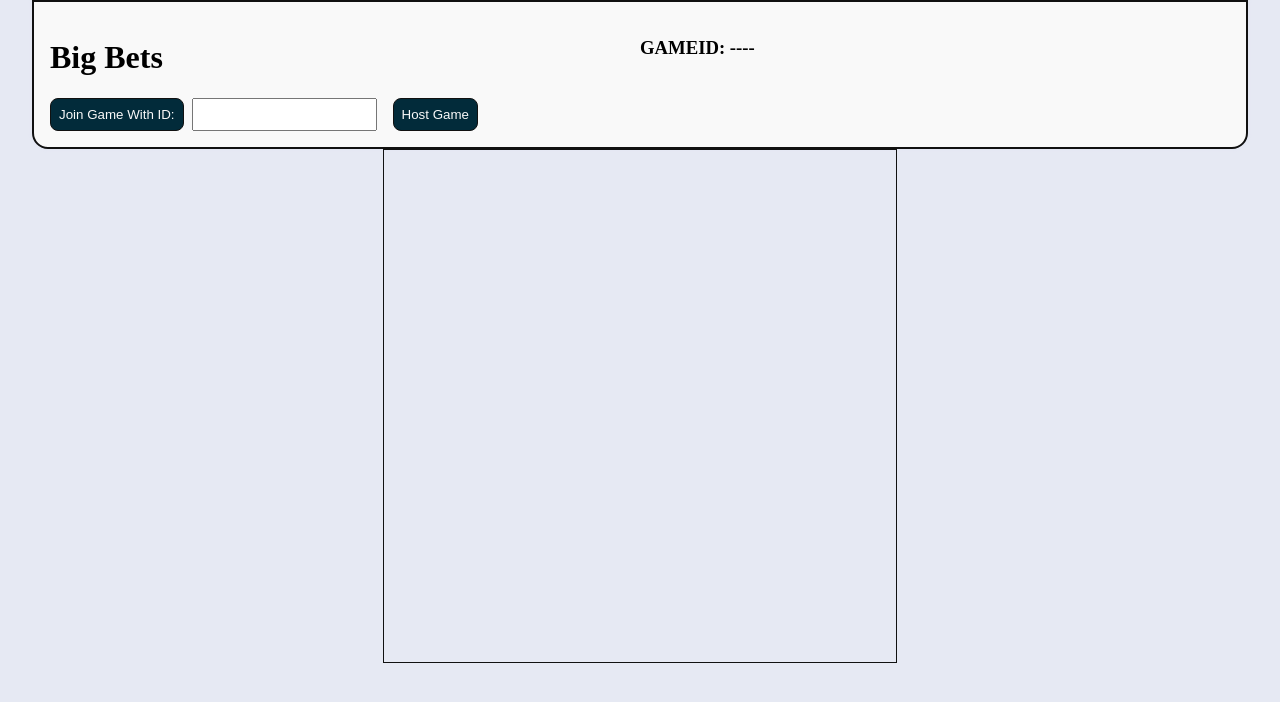
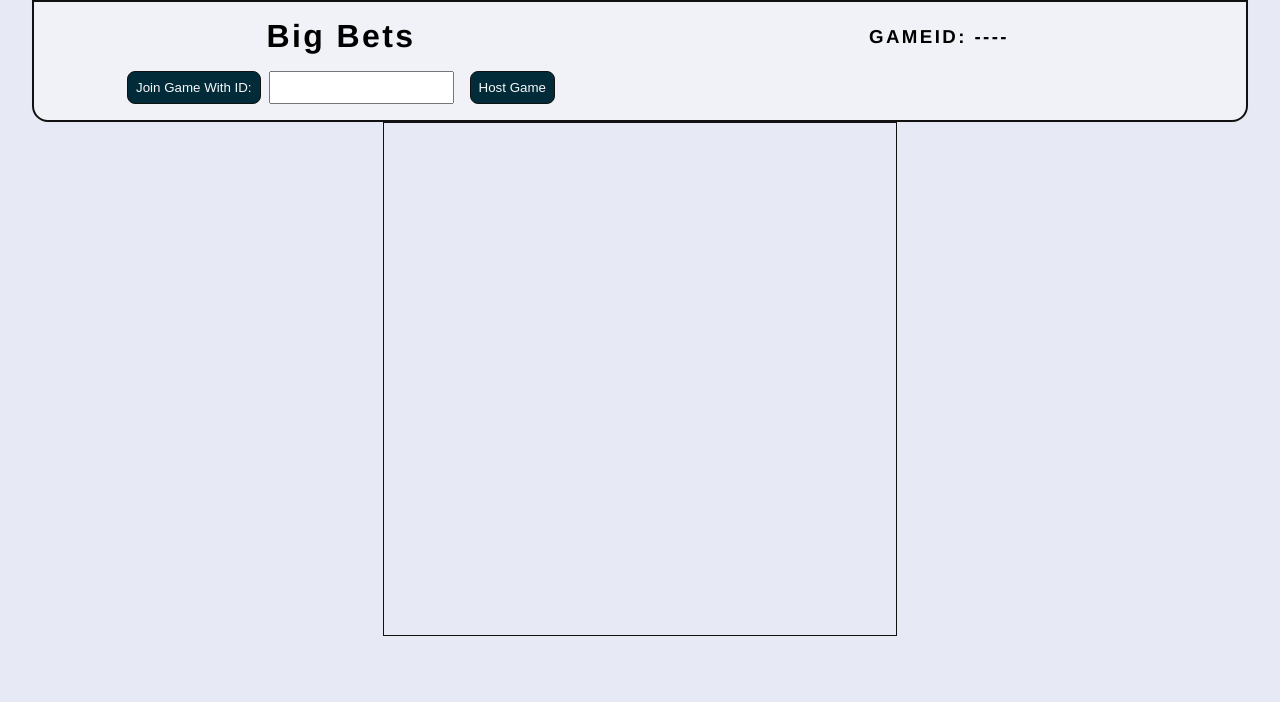
Before and after one commit to csolbs24/code-crafters, a plain HTML site: page index.html in a window 1280 px wide. Drawn offline with Linux system fonts and the light colour scheme.

Commit message:
Update font, colors, and letter spacing

```diff
--- a/styles.css
+++ b/styles.css
@@ -11,15 +11,26 @@
     --gunmetal: #022B3A;
     --teal: #1F7A8C;
     --light-blue: #BFDBF7;
-    --light-purple: #E1E5F2;
-}
-
-html {
-    background-color: var(--white);
+    --light-purple: #e1e5f2;
+    --lighter-purple: #f0f2f8;
 }
 
 .hidden {
     display: none;
+}
+
+html {
+    font-family: 'Franklin Gothic Medium', 'Arial Narrow', Arial, sans-serif;
+}
+
+h1,
+h2,
+h3,
+h4,
+h5,
+h6 {
+    margin: 0;
+    letter-spacing: 0.15rem;
 }
 
 button {
@@ -31,11 +42,6 @@ button {
 button:hover {
     cursor: pointer;
 }
-
-/* html,
-body {
-    height: 100%;
-} */
 
 body {
     margin: 0 2rem;
@@ -61,7 +67,9 @@ header {
     border-radius: 0 0 1rem 1rem;
     display: grid;
     grid-template-columns: 1fr 1fr;
-    background-color: var(--white);
+    place-items: center;
+    gap: 1rem;
+    background-color: var(--lighter-purple);
     box-shadow: 0 0 0.25rem var(--light-purple);
 }
 
```
